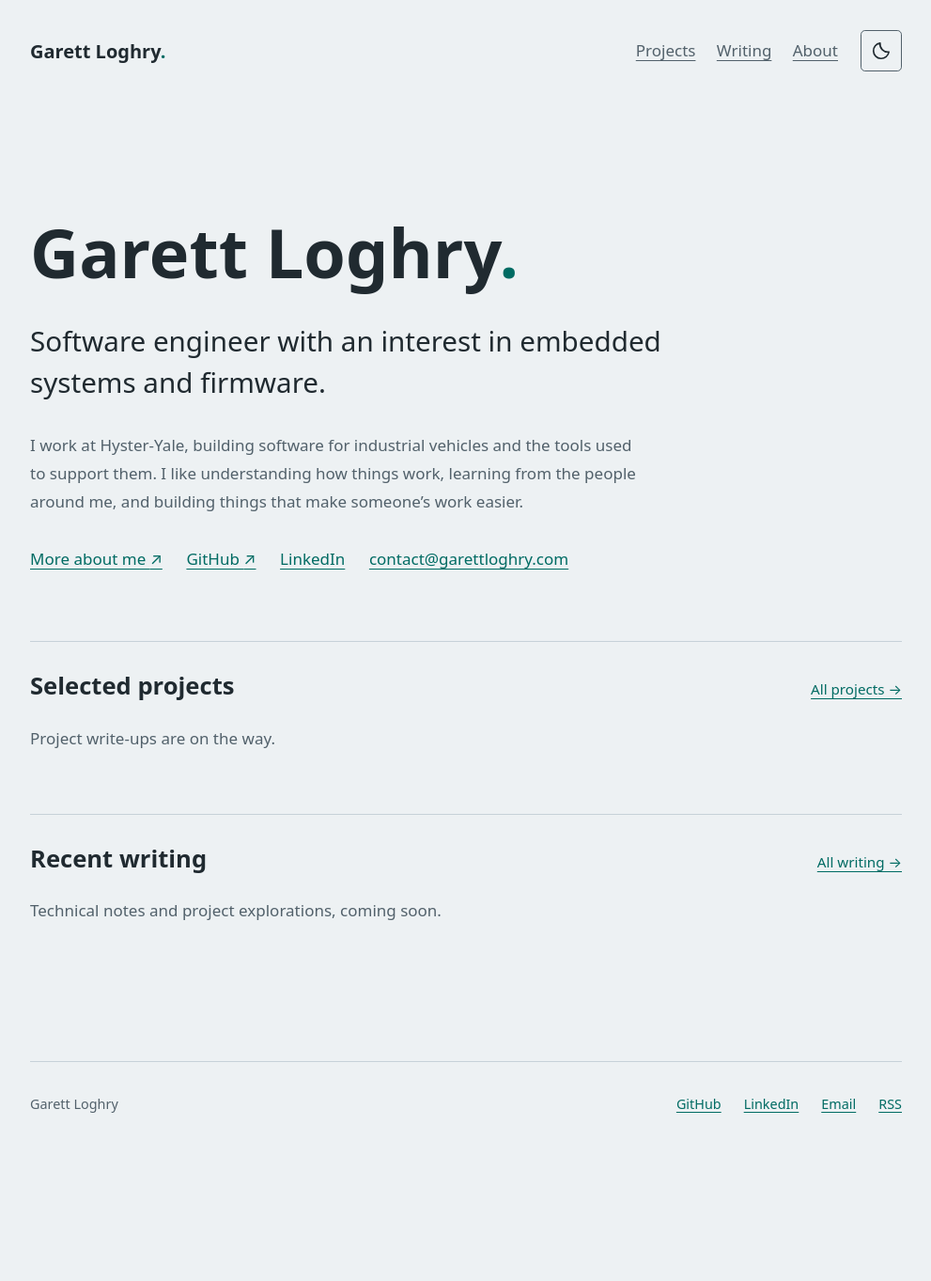
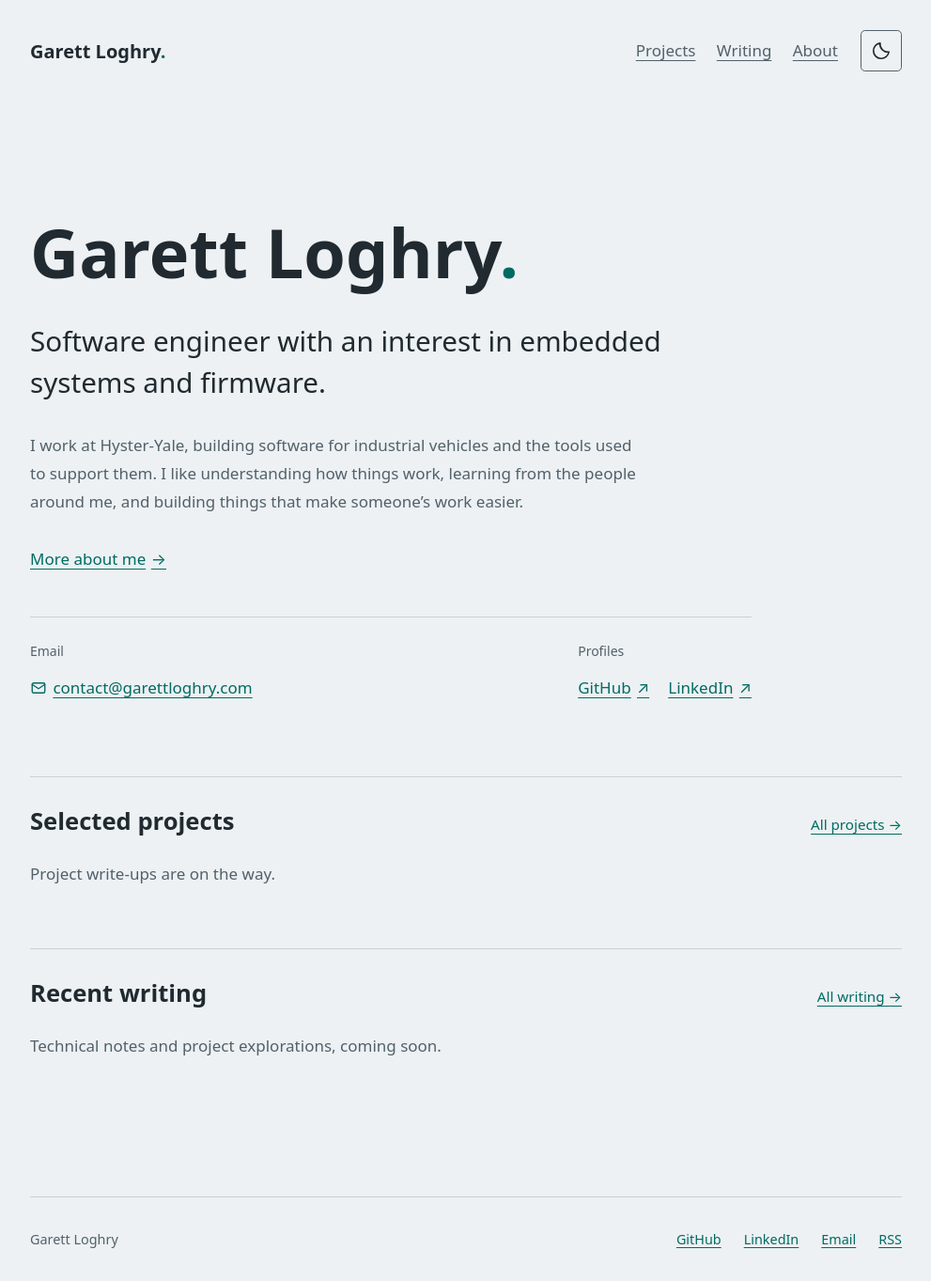
Before and after one commit to gloghry/gloghry.github.io, a Jekyll site: the page built from index.html, in a window 1280 px wide. Shown: the whole page at 94% size, without its empty margins (144-1135 px from the left). Built offline with Jekyll 4.4.1, drawn with Linux system fonts in a browser that asks for light colours; some web fonts are replaced; before the commit the page ends 1219 px from its top, so only the background shows below that.

Commit message:
Separate About navigation from email and profile links (#54)

```diff
--- a/assets/styles.css
+++ b/assets/styles.css
@@ -73,7 +73,17 @@ h2 { font-size:1.6rem; }
 h3 { font-size:1.2rem; }
 .lede { font-size:clamp(1.35rem,3.4vw,1.85rem); line-height:1.5;  }
 .intro { max-width:41rem; color:var(--muted); }
-.link-row { display:flex; gap:1.6rem; flex-wrap:wrap; margin-top:2rem; }
+.hero-about { margin:1.5rem 0 0; }
+.hero-about a { display:inline-flex; align-items:center; gap:.35rem; min-height:44px; }
+.hero-contact { display:grid; grid-template-columns:minmax(0,1fr) auto; gap:1.5rem 3rem; margin:2.5rem 0 0; padding-top:1.5rem; border-top:1px solid var(--line); }
+.hero-contact > div { min-width:0; }
+.hero-contact dt { color:var(--muted); font-size:.875rem; margin-bottom:.25rem; }
+.hero-contact dd { margin:0; }
+.hero-contact a { display:inline-flex; align-items:center; gap:.4rem; min-height:44px; max-width:100%; }
+.hero-email span { min-width:0; overflow-wrap:anywhere; }
+.hero-email svg { flex-shrink:0; }
+.hero-profiles { display:flex; flex-wrap:wrap; gap:.25rem 1.25rem; list-style:none; padding:0; margin:0; }
+@media (max-width:600px) { .hero-contact { grid-template-columns:minmax(0,1fr); gap:1rem; } }
 .home-section { padding-block:2rem 3rem; border-top:1px solid var(--line); }
 .section-heading { display:flex; justify-content:space-between; align-items:baseline; gap:1rem; flex-wrap:wrap; margin-bottom:1.5rem; }
 .section-heading h2 { margin:0; }
--- a/index.html
+++ b/index.html
@@ -5,7 +5,24 @@ description: Software engineer with an interest in embedded systems and firmware
   <h1>Garett Loghry<span class="accent">.</span></h1>
   <p class="lede">Software engineer with an interest in embedded systems and firmware.</p>
   <p class="intro">I work at Hyster-Yale, building software for industrial vehicles and the tools used to support them. I like understanding how things work, learning from the people around me, and building things that make someone’s work easier.</p>
-  <div class="link-row"><a href="{{ '/about/' | relative_url }}">More about me <span aria-hidden="true">↗</span></a><a href="https://github.com/gloghry">GitHub <span aria-hidden="true">↗</span></a>{% if site.linkedin_url %}<a href="{{ site.linkedin_url | escape }}">LinkedIn</a>{% endif %}{% if site.email %}<a href="mailto:{{ site.email | escape }}">{{ site.email | escape }}</a>{% endif %}</div>
+  <p class="hero-about"><a href="{{ '/about/' | relative_url }}">More about me <span aria-hidden="true">→</span></a></p>
+  <dl class="hero-contact">
+    {% if site.email %}
+    <div>
+      <dt>Email</dt>
+      <dd><a class="hero-email" href="mailto:{{ site.email | escape }}"><svg viewBox="0 0 24 24" width="18" height="18" fill="none" stroke="currentColor" stroke-width="1.8" stroke-linecap="round" stroke-linejoin="round" aria-hidden="true" focusable="false"><rect x="3" y="5" width="18" height="14" rx="2"></rect><path d="m3 7 9 6 9-6"></path></svg><span>{{ site.email | escape }}</span></a></dd>
+    </div>
+    {% endif %}
+    <div>
+      <dt>Profiles</dt>
+      <dd>
+        <ul class="hero-profiles">
+          <li><a href="https://github.com/gloghry">GitHub <span aria-hidden="true">↗</span></a></li>
+          {% if site.linkedin_url %}<li><a href="{{ site.linkedin_url | escape }}">LinkedIn <span aria-hidden="true">↗</span></a></li>{% endif %}
+        </ul>
+      </dd>
+    </div>
+  </dl>
 </section>
 <section class="home-section" aria-labelledby="projects-heading">
   <div class="section-heading"><h2 id="projects-heading">Selected projects</h2><a href="{{ '/projects/' | relative_url }}">All projects →</a></div>
```
